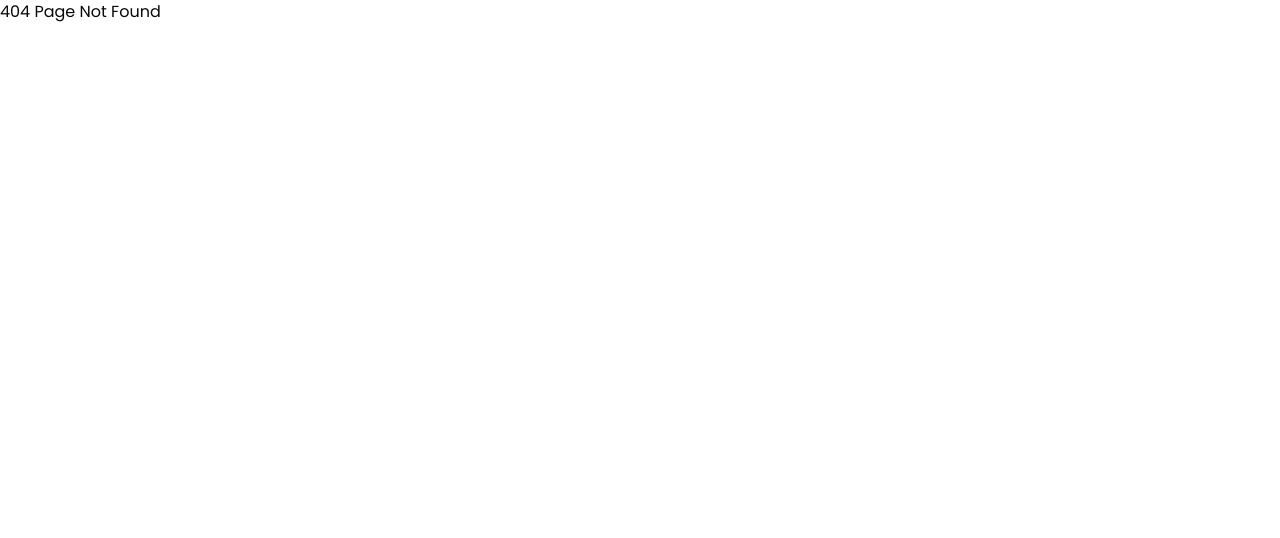
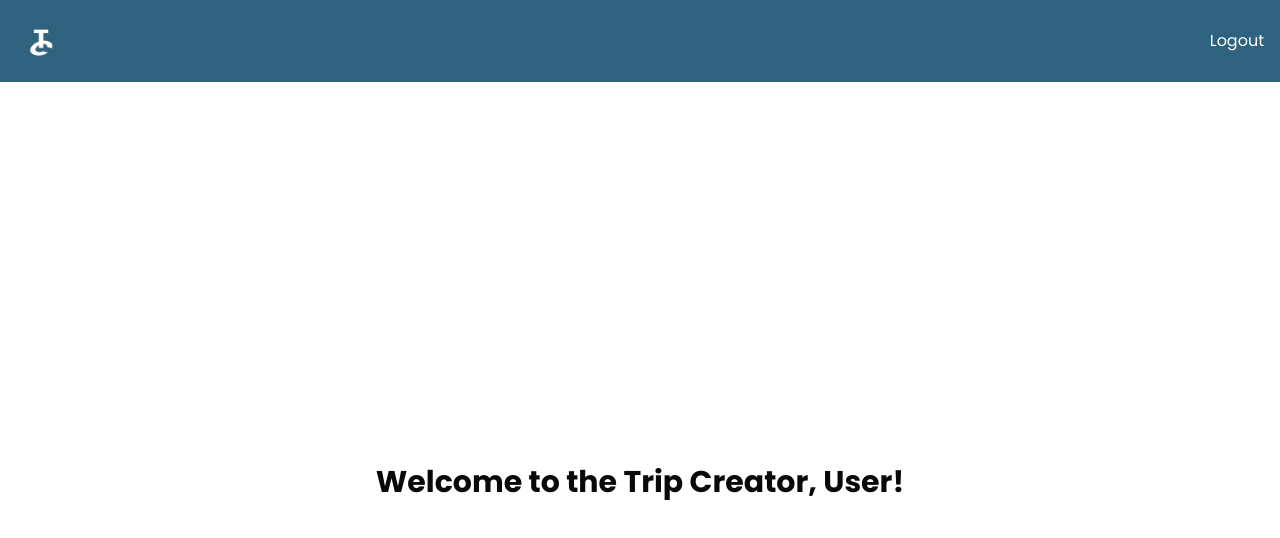
Before and after one commit to seanquiambao/trip-creator, a Next.js app: page /trip in a window 1280 px wide. Before the commit this address had no page. Shown: the top 538 px of the page. Built offline with nearby package versions, Linux system fonts and the light colour scheme.

Commit message:
navigation done

```diff
--- /dev/null
+++ b/src/app/trip/layout.tsx
@@ -0,0 +1,14 @@
+import Navigation from "@/components/navigation";
+type LayoutProps = {
+  children: React.ReactNode;
+};
+const Layout = ({ children }: LayoutProps) => {
+  return (
+    <div className="flex flex-col h-full">
+      <Navigation />
+      {children}
+    </div>
+  );
+};
+
+export default Layout;
--- a/src/components/navigation.tsx
+++ b/src/components/navigation.tsx
@@ -5,13 +5,9 @@
 
 const Navigation: React.FC = () => {
   return (
-    <nav
-      style={{ backgroundColor: "#2E627E" }}
-      className="p-4 flex items-center justify-between shadow-md"
-    >
+    <nav className="bg-trip-navy p-4 flex items-center justify-between shadow-md">
       <div className="flex items-center">
         <Link href="/">
-          <button className="flex items-center">
           <Image
             src={logo}
             alt="Logo"
@@ -19,12 +15,11 @@
             height={50}
             className="mr-2"
           />
-          </button>
         </Link>
       </div>
-      <a href="/" className="text-white hover:text-blue-300 font-poppins">
+      <Link href="/" className="text-white hover:text-blue-300 font-poppins">
         Logout
-      </a>
+      </Link>
     </nav>
   );
 };
```
Also changed, not shown: src/app/trip/page.tsx (renamed from src/app/home/page.tsx), 1 other file (tests, documents, lock files or other folders). Lines whose indentation alone changed are shown as unchanged.
